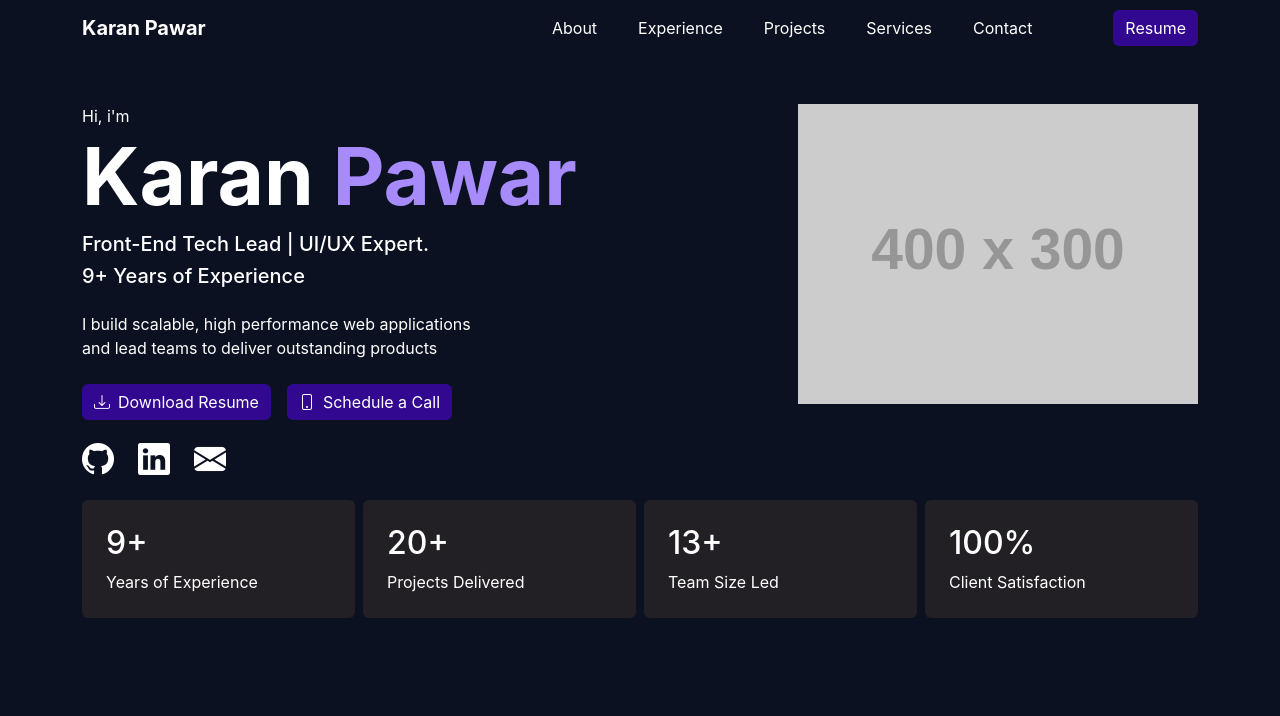
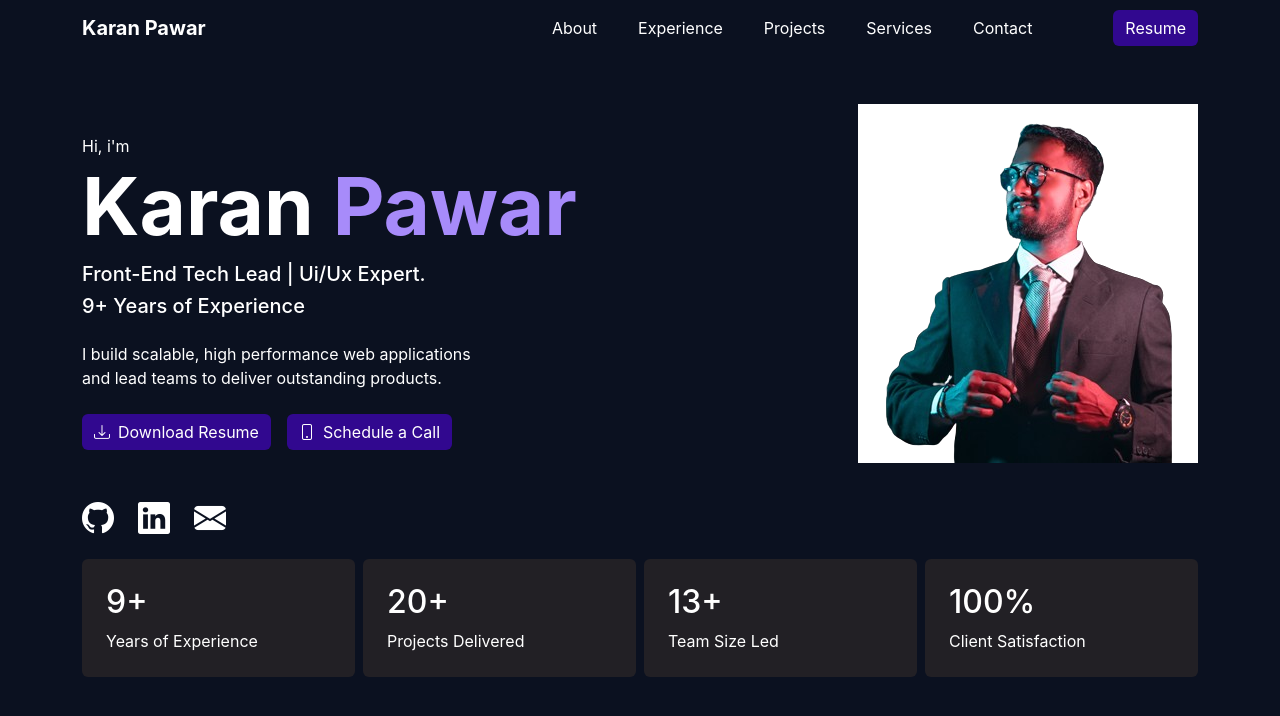
Before and after one commit to Karanpawars/portfolio, a React (Vite) app: page / in a window 1280 px wide. Shown: the top 716 px of the page. Built offline with nearby package versions, Linux system fonts and the light colour scheme.

Commit message:
Hero section WIP

```diff
--- a/src/components/Hero/Hero.jsx
+++ b/src/components/Hero/Hero.jsx
@@ -1,4 +1,5 @@
 import { Container, Button } from "react-bootstrap";
+import profileImg from "../../assets/images/karan-pawar.png";
 import "./_hero.scss";
 
 const Hero = () => {
@@ -8,9 +9,9 @@ const Hero = () => {
             <div className="hero-content">
                 <span className="hero-title">Hi, i'm</span>
                 <h1 className="hero-title name fw-bold">Karan <span className="text-primary">Pawar</span></h1>
-                <h5 className="hero-title mb-2">Front-End Tech Lead | UI/UX Expert.</h5>
+                <h5 className="hero-title mb-2">Front-End Tech Lead | Ui/Ux Expert.</h5>
                 <h5 className="hero-title mt-0">9+ Years of Experience</h5>
-                <p className="hero-description mt-4 mb-4">I build scalable, high performance web applications<br/> and lead teams to deliver outstanding products</p>
+                <p className="hero-description mt-4 mb-4">I build scalable, high performance web applications<br/> and lead teams to deliver outstanding products.</p>
                 <div className="hero-buttons d-flex gap-3">
                     <Button size="" download href="../assets/Karan_Pawar_Frontend_Tech_Lead_Resume.pdf">
                         <i className="bi bi-download me-2"></i>
@@ -23,7 +24,7 @@ const Hero = () => {
                 </div>
             </div>
             <div className="hero-image-container mt-0 mb-3 mt-lg-0">
-                <img src="https://placehold.co/400x300" alt="Hero Image" className="hero-image" />
+                <img src={profileImg} alt="Hero Image" className="hero-image" />
             </div>
         </section>
         <section className="social-icons d-flex align-items-center gap-4 mt-3">
```
Also changed, not shown: src/assets/images/karan-pawar.png (added).
